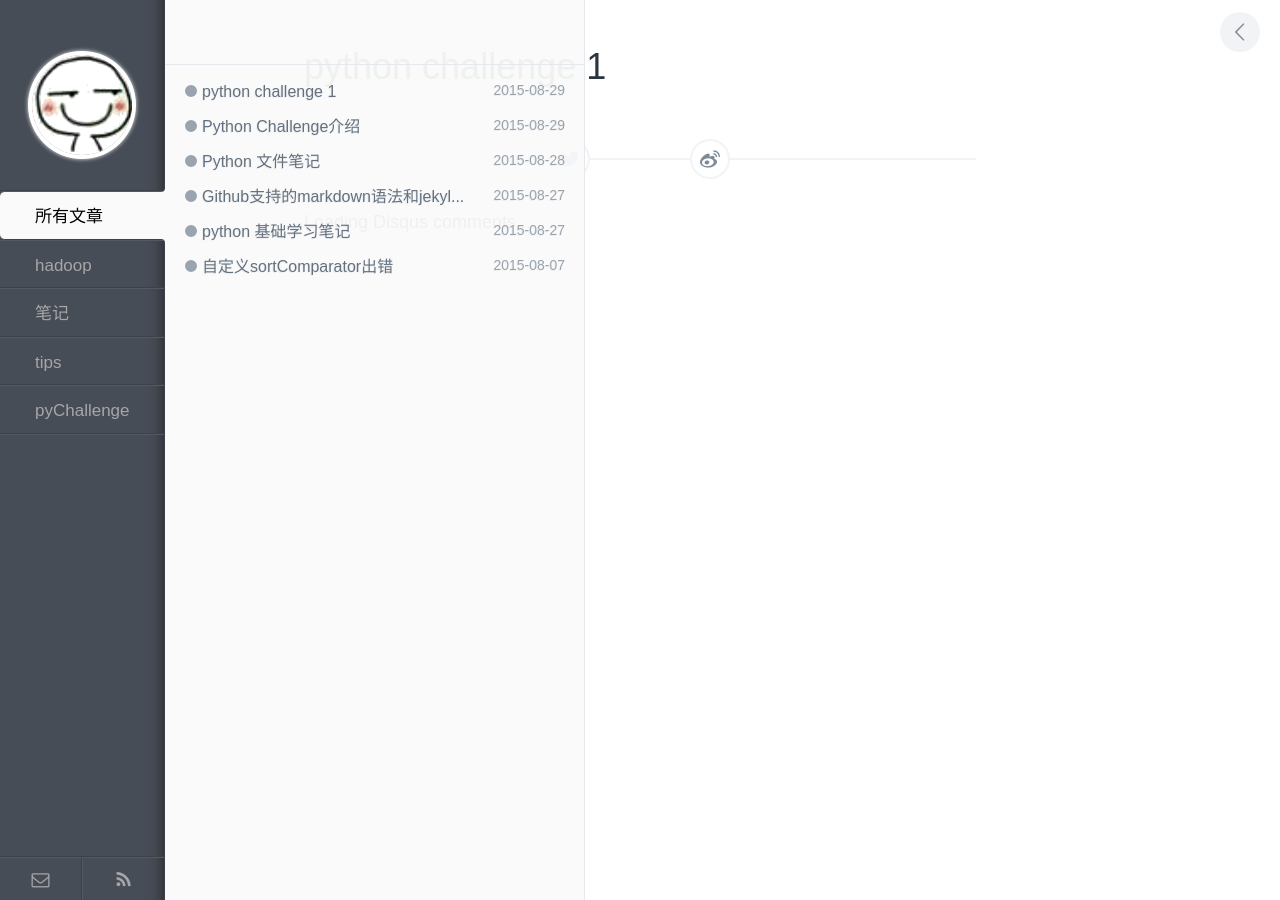
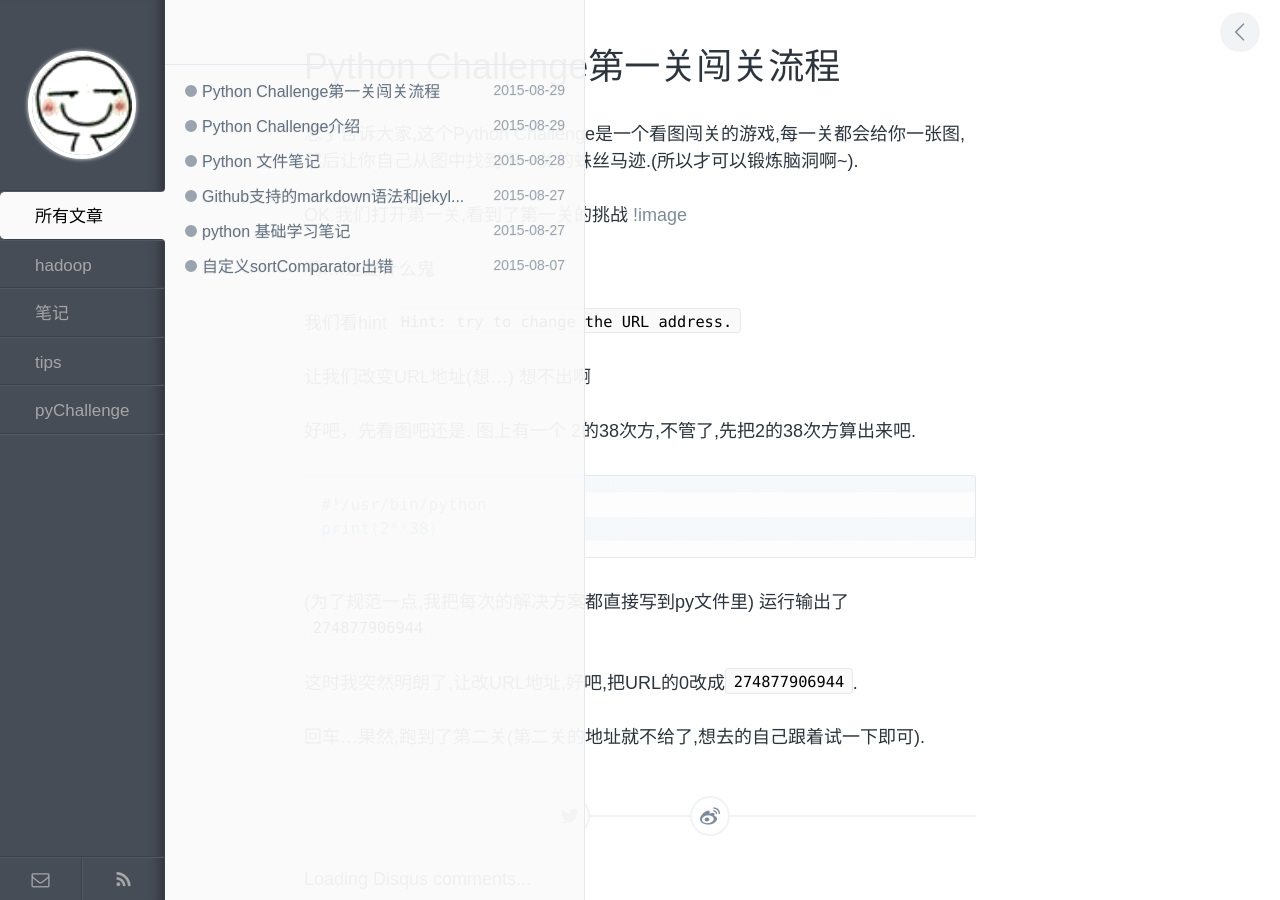
Before and after one commit to jnchen/jnchen.github.io, a Jekyll site: the page built from _posts/pythonchallenge/2015-08-29-python-challenge-1.md, in a window 1280 px wide. Built offline with Jekyll 4.4.1, drawn with Linux system fonts in a browser that asks for light colours; comment, search, counter and statistics services are not loaded.

Commit message:
Update 2015-08-29-python-challenge-1.md

````diff
--- a/_posts/pythonchallenge/2015-08-29-python-challenge-1.md
+++ b/_posts/pythonchallenge/2015-08-29-python-challenge-1.md
@@ -1,7 +1,31 @@
 ---
 layout: post
-title: "python challenge 1"
-description: ""
-category:
-tags: []
+title: "Python Challenge第一关闯关流程"
+description: "PythonChallenge记录"
+category: pyChallenge
+tags: [python]
 ---
+
+忘了告诉大家,这个Python Challenge是一个看图闯关的游戏,每一关都会给你一张图,然后让你自己从图中找到下一关的蛛丝马迹.(所以才可以锻炼脑洞啊~).
+
+OK.我们打开第一关,看到了第一关的挑战   [!image](http://www.pythonchallenge.com/pc/def/calc.jpg)
+
+啊....这是什么鬼
+
+我们看hint  `Hint: try to change the URL address.`
+
+让我们改变URL地址(想...)   想不出啊
+
+好吧，先看图吧还是. 图上有一个 2的38次方,不管了,先把2的38次方算出来吧.
+
+```python
+#!/usr/bin/python
+print(2**38)
+```
+
+(为了规范一点,我把每次的解决方案都直接写到py文件里)
+运行输出了`274877906944`
+
+这时我突然明朗了,让改URL地址,好吧,把URL的0改成`274877906944`.
+
+回车...果然,跑到了第二关(第二关的地址就不给了,想去的自己跟着试一下即可).
````
